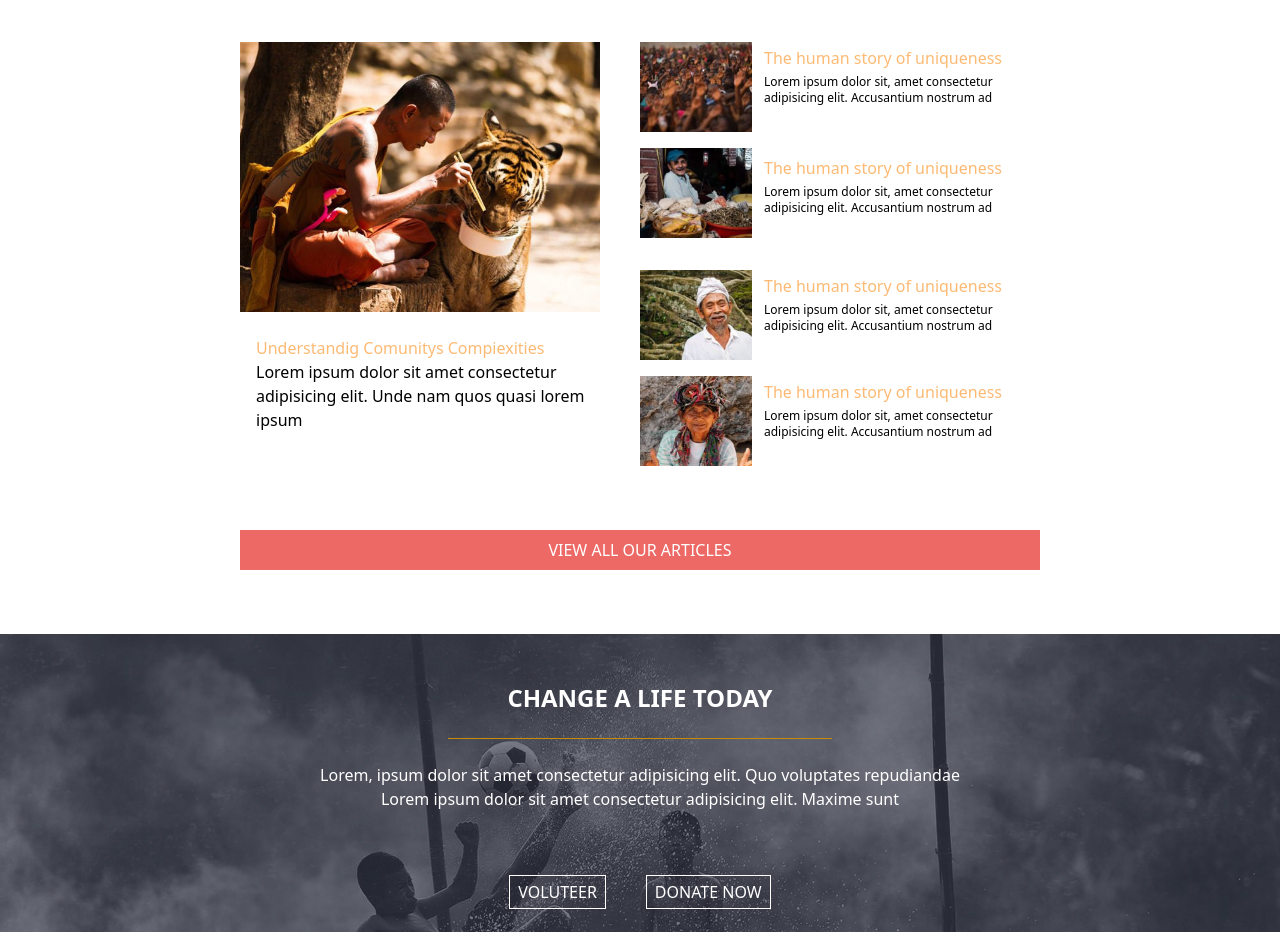
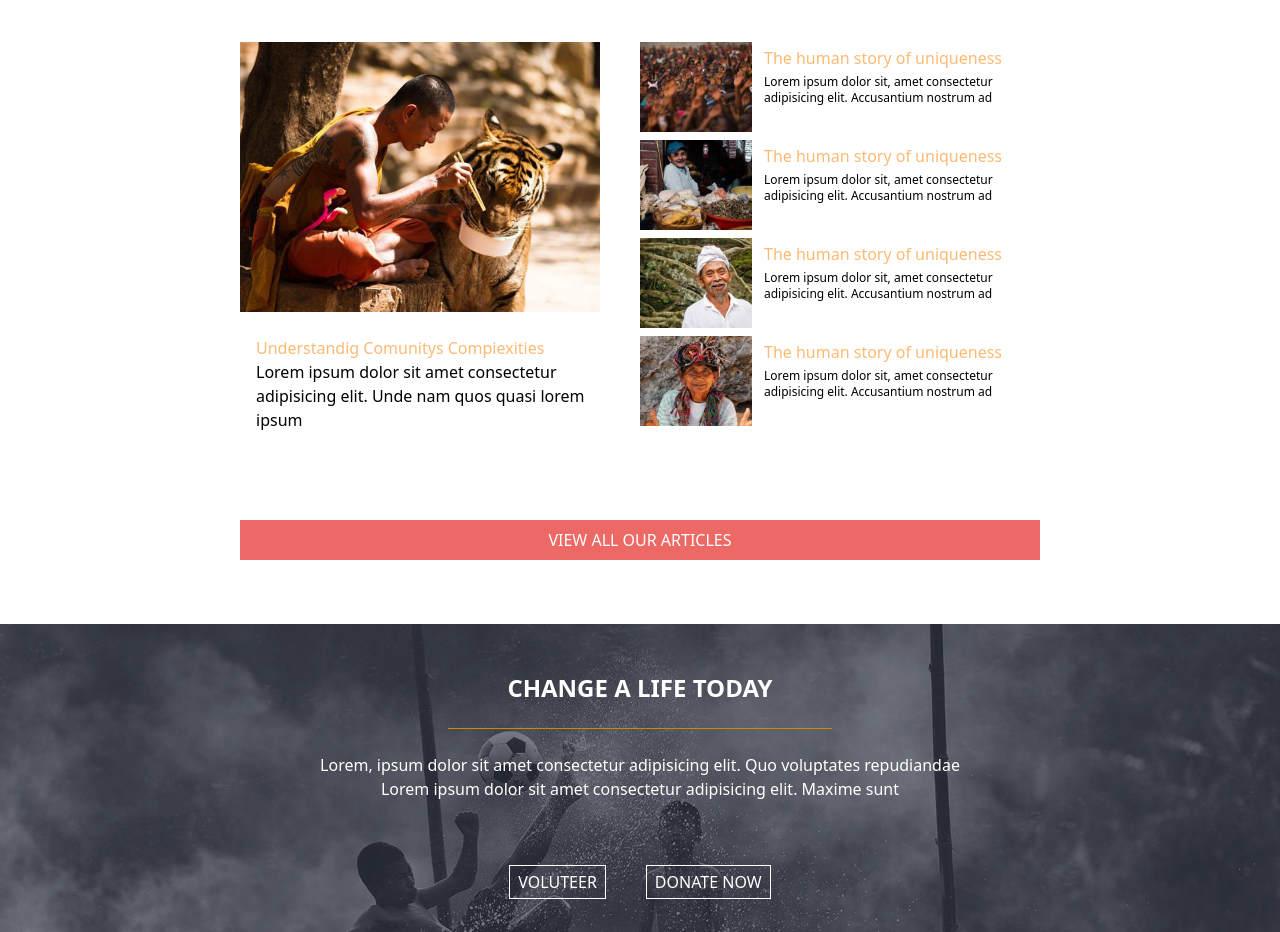
Before and after one commit to gabrielebaglioni/proj-html-vuejs, a Vue app: page / in a window 1280 px wide. Shown: the part 2860-3792 px from the top of the page. Built offline with nearby package versions, Linux system fonts and the light colour scheme.

Commit message:
active's logic work + fix padding section4Main

```diff
--- a/src/components/Commons/HeaderCommon/NavbarHeader.vue
+++ b/src/components/Commons/HeaderCommon/NavbarHeader.vue
@@ -10,7 +10,7 @@
       <!-- <li><a href="#"></a>Mission</li>
       <li><a href="#"></a>Causes</li>
       <li><a href="#"></a>Jurnal</li> -->
-       <button class=' py-2 px-7 mx-4  cursor-pointer bg-amber-500 '>
+       <button class=' py-2 px-7 mx-4  cursor-pointer bg-amber-500 hover:bg-amber-600'>
             login
        </button>
     </ul>
@@ -46,7 +46,7 @@ export default {
         ]
       }
     },
-    method :{
+    methods:{
       getActive(index){
         this.links.forEach((link) => link.active = false );
         this.links[index].active = !this.links[index].active;
--- a/src/components/Commons/MainCommons/Section4Main.vue
+++ b/src/components/Commons/MainCommons/Section4Main.vue
@@ -26,14 +26,14 @@
               <p class="text-xs">Lorem ipsum dolor sit, amet consectetur adipisicing elit. Accusantium nostrum ad</p>
            </div>
          </div>
-         <div class="flex py-4">
+         <div class="flex py-2">
            <img class="w-28" src="../../../assets/images/photo-1447430617419-95715602278e-177x142.jpg"  alt="">
-           <div class="flex-col pl-3 px-1 py-1">
+           <div class="flex-col pl-3 px-1 ">
               <h5 class="text-orange-300  font-light py-1 ">The human story of uniqueness</h5>
               <p class="text-xs">Lorem ipsum dolor sit, amet consectetur adipisicing elit. Accusantium nostrum ad</p>
            </div>
          </div>
-         <div class="flex py-4">
+         <div class="flex pb-2">
            <img class="w-28" src="../../../assets/images/photo-1460230525622-630fe3294cd7-177x142.jpg"  alt="">
            <div class="flex-col pl-3 px-1">
               <h5 class="text-orange-300  font-light py-1">The human story of uniqueness</h5>
```
